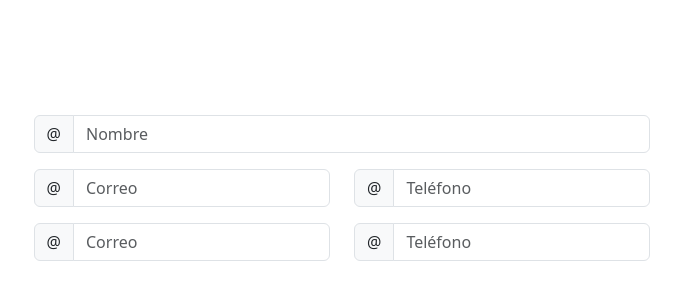
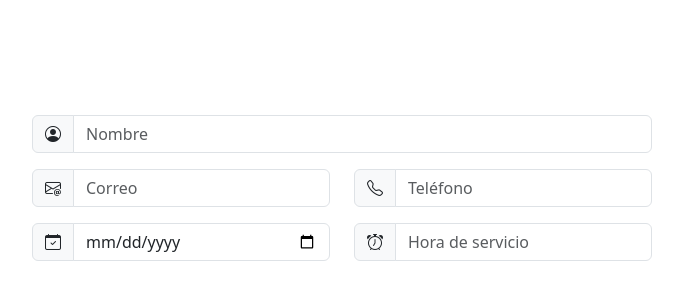
Before and after one commit to ProfesMate123/Fibonacci, a React (Vite) app: page / in a window 1280 px wide. Shown: the part 204-504 px from the top of the page, without its empty margins (298-981 px from the left). Built offline with nearby package versions, Linux system fonts and the light colour scheme.

Commit message:
formulario

```diff
--- a/package.json
+++ b/package.json
@@ -11,6 +11,7 @@
   },
   "dependencies": {
     "bootstrap": "^5.3.0-alpha3",
+    "bootstrap-icons": "^1.10.5",
     "react": "^18.2.0",
     "react-dom": "^18.2.0"
   },
--- a/src/Formulario/Formulario.jsx
+++ b/src/Formulario/Formulario.jsx
@@ -1,11 +1,13 @@
+
 export function Formulario() {
     return (
         <>
+
             <form>
                 <div className="row">
                     <div className="col-12"></div>
                     <div class="input-group mb-3">
-                        <span class="input-group-text" id="basic-addon1">@</span>
+                        <span class="input-group-text" id="basic-addon1"> <i className="bi bi-person-circle"></i></span>
                         <input type="text" class="form-control" placeholder="Nombre" aria-label="Username" aria-describedby="basic-addon1"></input>
                     </div>
 
@@ -15,13 +17,13 @@ export function Formulario() {
                 <div className="row">
                     <div className="col-6">
                         <div class="input-group mb-3">
-                            <span class="input-group-text" id="basic-addon1">@</span>
+                            <span class="input-group-text" id="basic-addon1"><i className="bi bi-envelope-at"></i></span>
                             <input type="text" class="form-control" placeholder="Correo" aria-label="Username" aria-describedby="basic-addon1"></input>
                         </div>
                     </div>
                     <div className="col-6">
                         <div class="input-group mb-3">
-                            <span class="input-group-text" id="basic-addon1">@</span>
+                            <span class="input-group-text" id="basic-addon1"><i className="bi bi-telephone"></i></span>
                             <input type="number" class="form-control" placeholder="Teléfono" aria-label="Username" aria-describedby="basic-addon1"></input>
                         </div>
                     </div>
@@ -30,14 +32,14 @@ export function Formulario() {
                 <div className="row">
                 <div className="col-6">
                         <div class="input-group mb-3">
-                            <span class="input-group-text" id="basic-addon1">@</span>
-                            <input type="text" class="form-control" placeholder="Correo" aria-label="Username" aria-describedby="basic-addon1"></input>
+                            <span class="input-group-text" id="basic-addon1"><i className="bi bi-calendar-check"></i></span>
+                            <input type="date" class="form-control" placeholder="Fecha de servicio" aria-label="Username" aria-describedby="basic-addon1"></input>
                         </div>
                     </div>
                     <div className="col-6">
                         <div class="input-group mb-3">
-                            <span class="input-group-text" id="basic-addon1">@</span>
-                            <input type="number" class="form-control" placeholder="Teléfono" aria-label="Username" aria-describedby="basic-addon1"></input>
+                            <span class="input-group-text" id="basic-addon1"><i className="bi bi-alarm"></i></span>
+                            <input type="text" class="form-control" placeholder="Hora de servicio" aria-label="Username" aria-describedby="basic-addon1"></input>
                         </div>
                     </div>
 
--- a/src/index.css
+++ b/src/index.css
@@ -66,4 +66,7 @@ button:focus-visible {
   button {
     background-color: #f9f9f9;
   }
+.formulario{
+bac
 }
+}
--- a/src/main.jsx
+++ b/src/main.jsx
@@ -4,6 +4,7 @@ import ReactDOM from 'react-dom/client'
 import App from './App.jsx'
 import './index.css'
 import 'bootstrap/dist/css/bootstrap.min.css'
+import 'bootstrap-icons/font/bootstrap-icons.css'
 import'bootstrap/dist/js/bootstrap.min.js'
 
 ReactDOM.createRoot(document.getElementById('root')).render(
```
Also changed, not shown: 1 other file (tests, documents, lock files or other folders).
